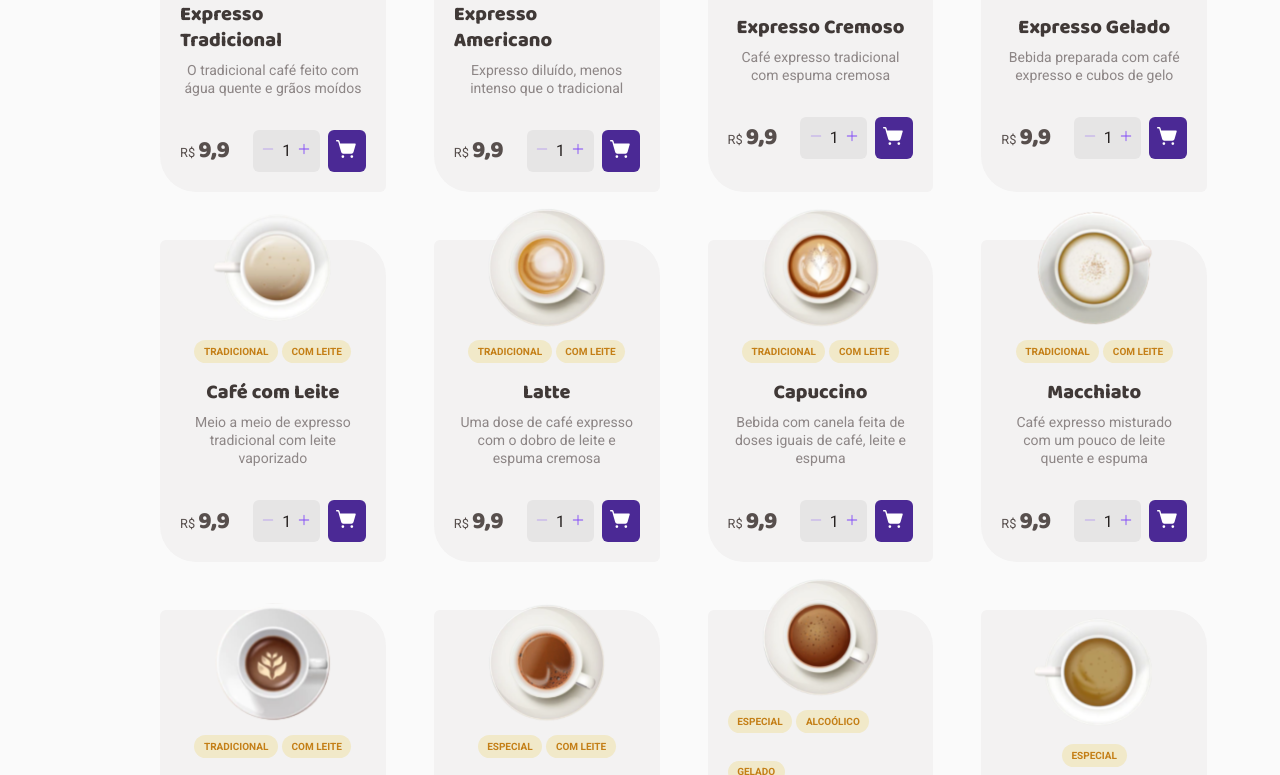
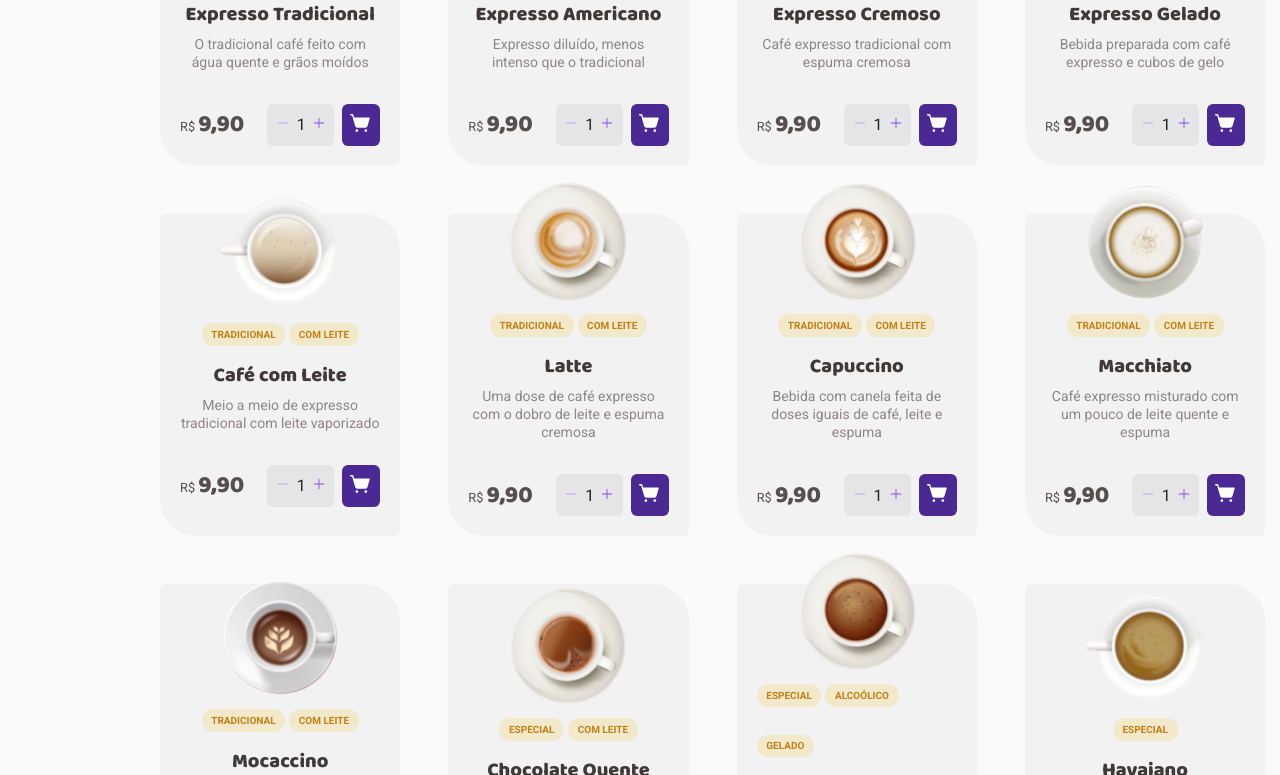
Before and after one commit to RuthMaria/ignite-coffeeDelivery, a React (Vite) app: page / in a window 1280 px wide. Shown: the part 925-1700 px from the top of the page. Built offline with nearby package versions, Linux system fonts and the light colour scheme.

Commit message:
refactor: formatPrice function

```diff
--- a/src/pages/Home/components/CoffeeCard/CoffeeCard.tsx
+++ b/src/pages/Home/components/CoffeeCard/CoffeeCard.tsx
@@ -31,7 +31,9 @@ export const CoffeeCard: React.FC<CoffeeCardProps> = ({ coffee }) => {
   };
 
   const formatPrice = (price: number) => {
-    return price.toString().replace('.', ',');
+    return price.toLocaleString('pt-BR', {
+      minimumFractionDigits: 2,
+    });
   };
 
   return (
```
